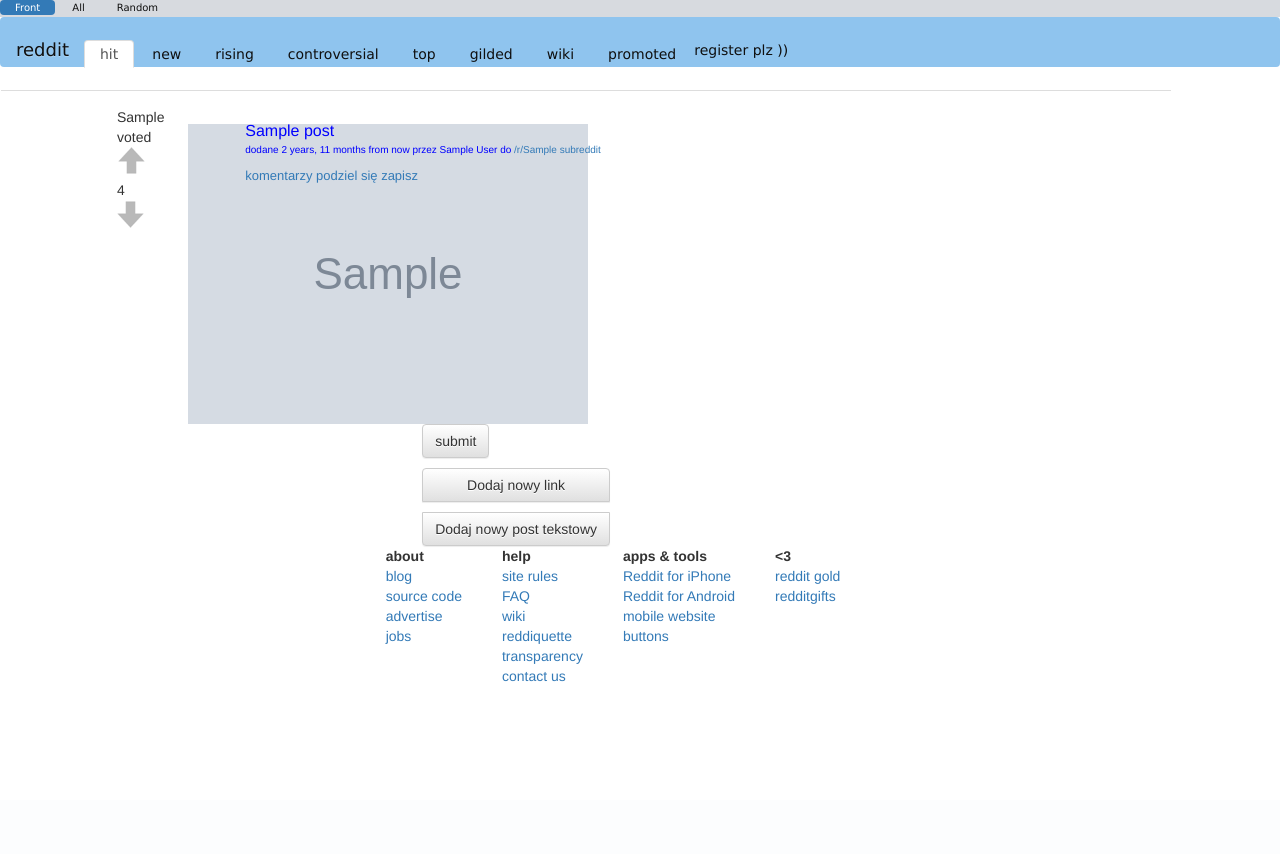
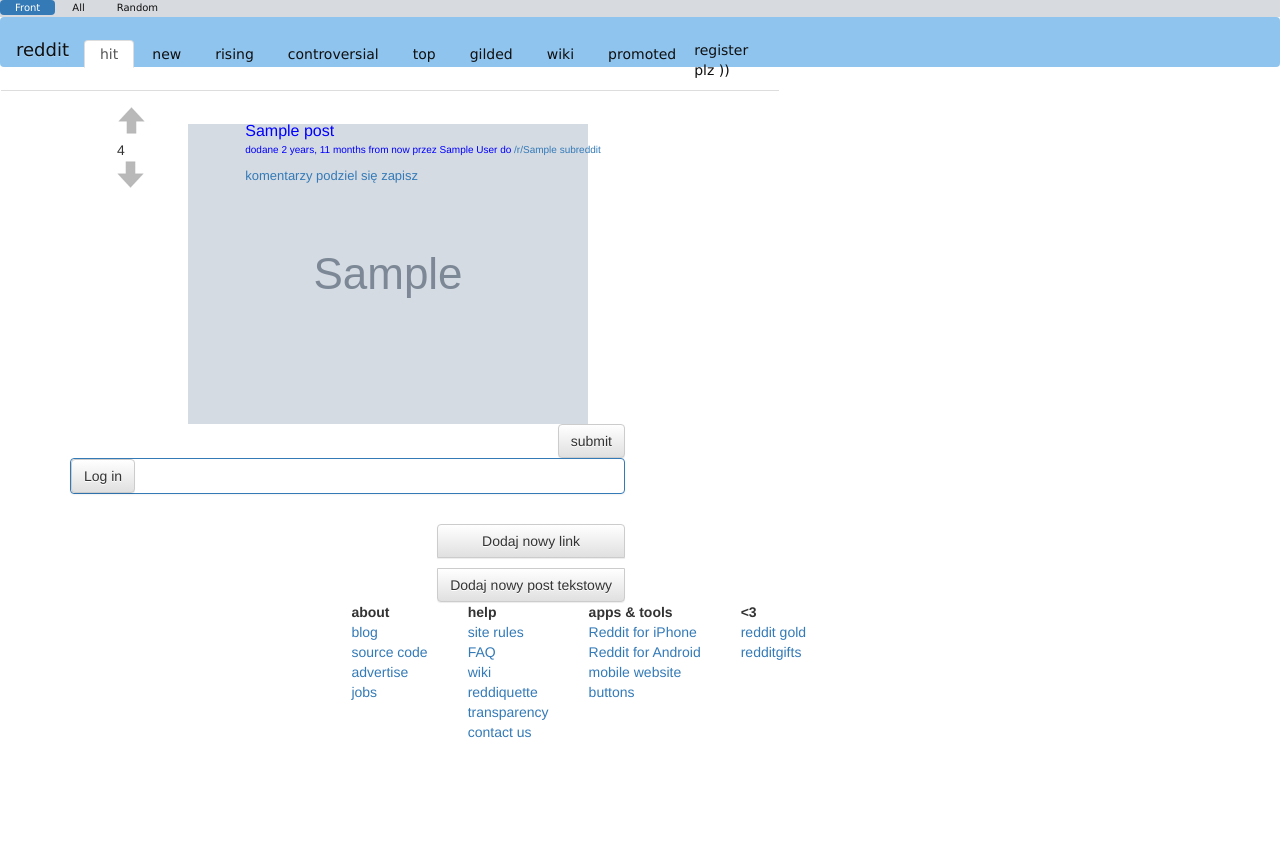
Before and after one commit to nazen93/redditlike-webapp, a Django app: template reddit/r/templates/r/basic_index.html in a window 1280 px wide; the page is wider, and only the part inside the window is pictured. Before the commit the page ends 682 px from the top of that part, so only its background shows below. Run offline with Django 3.2, Linux system fonts and the light colour scheme; the template is opened without the code that fills it: most values are stand-ins (such as "Sample title", 1, 10 or a date in 2020); grey boxes marked "Sample" are stand-in pictures; some libraries are stand-ins or nearby versions.

Commit message:
inital commit

```diff
--- a/reddit/r/forms.py
+++ b/reddit/r/forms.py
@@ -1,8 +1,10 @@
 from django import forms
 from django.forms import ModelForm
+from django.contrib.auth.forms import AuthenticationForm
 from django.contrib.auth.models import User
 from django.db.models.fields import CharField
 from .models import Comments
+
 
 class SearchForm(forms.Form):
     search = forms.CharField(max_length=100)
@@ -25,3 +27,7 @@
     class Meta:
         model = Comments
         fields = ['body']
+
+class MyAuthenticationForm(AuthenticationForm):
+    username = forms.CharField(widget=forms.TextInput(attrs={'size': 13}))
+    password = forms.CharField(widget=forms.PasswordInput(attrs={'size': 13}))
--- a/reddit/r/mixins.py
+++ b/reddit/r/mixins.py
@@ -4,7 +4,7 @@
 from django.contrib.auth.forms import AuthenticationForm
 from django.http import HttpResponseRedirect, HttpResponse
 from django.utils.decorators import method_decorator
-from .forms import SearchForm, VotingForm
+from .forms import SearchForm, VotingForm, SignUpForm, MyAuthenticationForm
 from .models import PostText, Voter, UserProfile
 from django.shortcuts import get_object_or_404
 
@@ -31,7 +31,8 @@
     def get_context_data(self, *args, **kwargs):
         context = super(SearchFormMixin, self).get_context_data(**kwargs)
         context['search_form'] = SearchForm
-        context['login_form'] = AuthenticationForm
+        context['login_form'] = MyAuthenticationForm
+        context['register_form'] = SignUpForm
         return context
 
 class LoginRequiredMixin:
--- a/reddit/r/templates/r/basic_index.html
+++ b/reddit/r/templates/r/basic_index.html
@@ -6,14 +6,9 @@
 <!-- Posts list  -->
 <!-- Voting form -->
 <div class="row">
-	<div class="col-sm-1" id="ratting-form">
-	{{post.voted}}
+	<div class="col-lg-1" id="ratting-form">
 		<form method="POST" action="{% url 'voting' word=post.subreddit pk=post.pk direction='up' %}"> {% csrf_token %}
-		{% if post.voted == 'up' %}
-			<input type="image" value="submit" src="{% static "images/UpVoted.png" %}">
-		{% else %}
 		<input type="image" value="submit" src="{% static "images/UpVote.png" %}">
-		{% endif %}
 		</form>
 		{{post.rating}}
 		<form method="POST" action="{% url 'voting' word=post.subreddit pk=post.pk direction='down' %}"> {% csrf_token %}
@@ -21,7 +16,7 @@
 		</form>
 	</div>
 <!-- Thumbnail -->
-	<div class="col-sm-2" id="thumbnail">
+	<div class="col-lg-2" id="thumbnail">
 	{% if post.image %}
 			<img src="{% static "media/" %}{{post.image}}"/>
 	{% elif post.imgur_image %}
@@ -31,7 +26,7 @@
 	{% endif %}
 	</div>
 <!-- Post title, author, date, subreddit -->
-	<div class="col-sm-9" id="post">
+	<div class="col-lg-9" id="post">
 		{% if not post.link == None %}
 			<a id="post-title" href="{{post.link}}">{{post.title}}</a>
 		{% else %}
--- a/reddit/r/templates/r/index.html
+++ b/reddit/r/templates/r/index.html
@@ -17,7 +17,7 @@
 <!-- page header -->
 <!-- top navbar -->
 <div class="navbar navbar-static-top" id="top-navbar">
-    <div class="container">
+    <div class="container-fluid">
         <div class="row">
             <ul class="nav nav-pills" id="top-tabs">
                 <li class="active"><a href="#">Front</a></li>
@@ -30,7 +30,7 @@
 <!--lower navbar -->
 <div class="navbar sub-navbar" id="lower-navbar">
    <a href="{% url 'index' %}" class="navbar-brand">reddit</a>
-   <div class="container">
+   <div class="container-fluid">
    	<div class="row">
             <ul class="nav nav-tabs" id="lower-tabs">
                 <li class="active"><a href="#">hit</a></li>
@@ -44,18 +44,33 @@
                 <!-- Register form modal -->
                 {% if not user.is_authenticated %}
 
-                <div class="container">
+                <div class="container-fluid">
                 <a href="" data-toggle="modal" data-target="#modal-1">register plz )) </a>
-	                <div class="modal" id="modal-1">
-	                	<div class="modal-dialog">
+	                <div class="modal fade bs-example-modal-lg" id="modal-1">
+	                	<div class="modal-dialog modal-lg">
 	                		<div class="modal-content">
 	                			<div class="modal-header">
 	                				<button type="button" class="close" data-dismiss="modal">&times;</button>
-	                				<h3 class="modal-title">lul</h3>
+	                					<div class="row">
+	                						<div class="col-lg-6">
+	                							<h3 class="text-center">Register a new account</h3>
+	                						</div>
+	                						<div class="col-lg-6">
+	                							<h3 class="text-center">Log in</h3>
+	                						</div>
+	                					</div>
 	                			<div class="modal-body">
+	                				<div class="row">
+	                					<div class="col-sm-6" id="modal-border">
+	                						<form method="POST" action="{% url 'register' %}">{% csrf_token %}
+				                				{{register_form|crispy}}
+				                				<button type="submit" id="register-button" class="btn btn-default">Register</button>
+	                						</form>
+		                				</div>
+	                					<div class="col-sm-6">
 		                					<form method="POST" action="{% url 'login' %}">{% csrf_token %}
 				                				{{login_form|crispy}}
-		                				<button type="submit" id="search-button" class="btn btn-default">submit</button>
+				                				<button type="submit" id="search-button" class="btn btn-default">Log in</button>
 				                				<input type="hidden" name="next" value="{{  request.GET.next }}" />
 		                					</form>
 	                					</div>
@@ -64,9 +79,11 @@
 	                			</div>
 	                		</div>
 	                	</div>
+	                </div>
+	            </div>
 	            {% endif %}
 	            {% if user.is_authenticated %}
-	            <a href="{% url 'logout' %}">Logout</a>
+	            <a id="poooooost" href="{% url 'logout' %}">Logout</a>
 	            {% endif %}
 
             </ul>
@@ -74,21 +91,43 @@
    </div>
 </div>
 <!-- Body content -->
-<div class="container">
+<div class="container" id="kek">
 	<div class="row">
-    	<div class="col-sm-6" id="body-content">
+    	<div class="col-lg-6" id="body-content">
           		{% block content %}
 	            {% endblock %}
     	</div>
     	<!-- Search form -->
-		<div class="col-sm-6 other">
+		<div class="col-lg-6 other">
+			<div class="row">
+				<div class="col-lg-12">
 	      	        <form id="custom-search-form" class="form-search form-horizontal pull-right" method='GET' action="{% url 'index' %}">
 						{{search_form|crispy}}
-					<div class="col-lg-2">
 			           	<button type="submit" id="search-button" class="btn btn-default">submit</button>
 		            </form>
+	            </div>
+	        </div>
+	        {% if not user.is_authenticated %}
 	        <div class="row">
-		    		<div class="col-sm-12">
+	        	<div class="col-lg-12">
+	        		<div class="panel panel-primary">
+		        		<form method="POST" action="{% url 'login' %}">{% csrf_token %}
+					    	{% for field in login_form %}
+					    	{{field.label}}
+					    	{{field}}
+					    	{% endfor %}
+					    	<div class="row">
+					    	<div class="col-lg-12">
+					        <button type="submit" id="search-button" class="btn btn-default">Log in</button>
+					        </div>
+					        </div>
+					    </form>
+					    </div>
+				    </div>
+				    </div>
+	        {% endif %}
+		    <div class="row">
+		    	<div class="col-lg-12">
 		    		<div class="btn-group-vertical" role="group" aria-label="..." id="create-posts">
 				     	<a class="btn btn-default" href="{% url 'new_link_post' %}" role="button">Dodaj nowy link</a>
 				        <a class="btn btn-default" href="{% url 'new_text_post' %}" role="button">Dodaj nowy post tekstowy</a>
--- a/reddit/r/views.py
+++ b/reddit/r/views.py
@@ -11,7 +11,7 @@
 from django.utils.http import is_safe_url
 from django.http import HttpResponseRedirect, HttpResponse
 from .models import SubForum, PostText, UserProfile, Voter, Comments
-from .forms import SearchForm, SignUpForm, VotingForm, CommentForm
+from .forms import SearchForm, SignUpForm, VotingForm, CommentForm, MyAuthenticationForm
 from .mixins import NewPostSuccessURLMixin, GetAuthorMixin, SearchFormMixin, LoginRequiredMixin, PreviousPageMixin, AlreadyLoggedin
 from io import StringIO
 from PIL import Image
--- a/reddit/static/css/custom.css
+++ b/reddit/static/css/custom.css
@@ -157,3 +157,19 @@
 .list-group-item {
     display: list-item;
 }
+
+#modal-border {
+	border-right: 1px solid #DCDCDC;
+}
+
+#create-posts {
+	float: right;
+}
+
+#poooooost > a {
+	float: right;
+}
+
+#input{
+	width: 30px;
+}
```
Also changed, not shown: reddit/db.sqlite3. Lines whose indentation alone changed are shown as unchanged.
